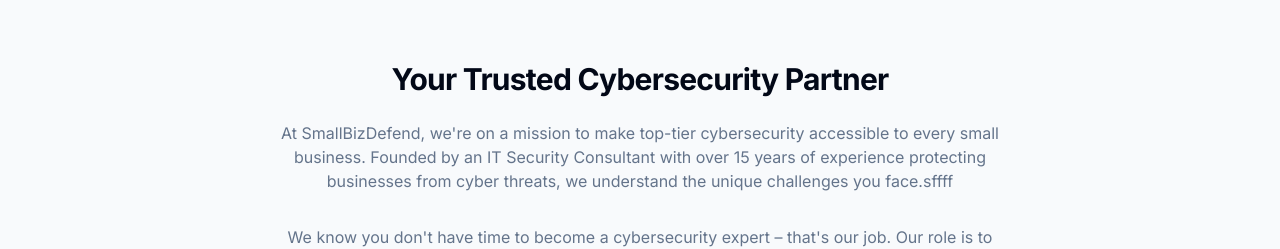
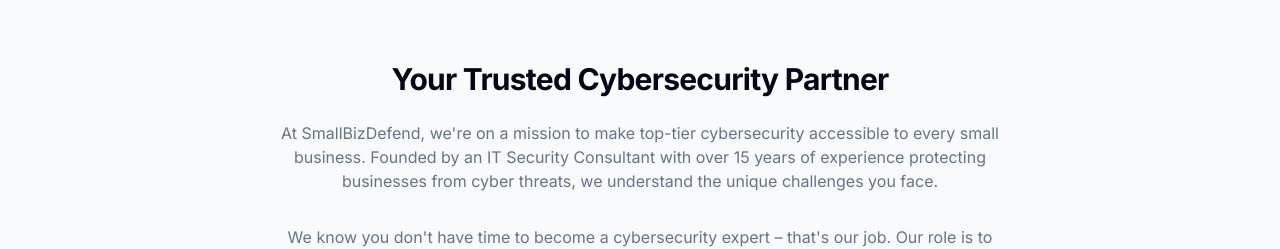
Before and after one commit to kramoto/smallbizdefend-website, a Next.js app: page /about in a window 1280 px wide. Shown: the part 1600-1849 px from the top of the page. Built offline with nearby package versions, Linux system fonts and the light colour scheme.

Commit message:
Update page.tsx

```diff
--- a/app/about/page.tsx
+++ b/app/about/page.tsx
@@ -76,7 +76,7 @@ export default function Home() {
             <p className="text-muted-foreground mb-8">
               At SmallBizDefend, we're on a mission to make top-tier cybersecurity accessible to every small business.
               Founded by an IT Security Consultant with over 15 years of experience protecting businesses from cyber
-              threats, we understand the unique challenges you face.sffff
+              threats, we understand the unique challenges you face.
             </p>
             <p className="text-muted-foreground mb-8">
               We know you don't have time to become a cybersecurity expert – that's our job. Our role is to translate
```
